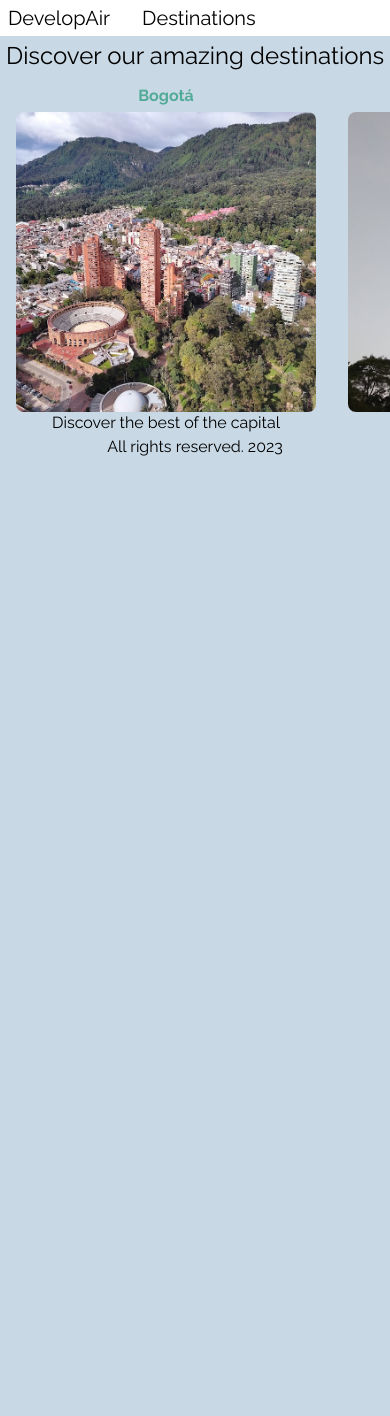
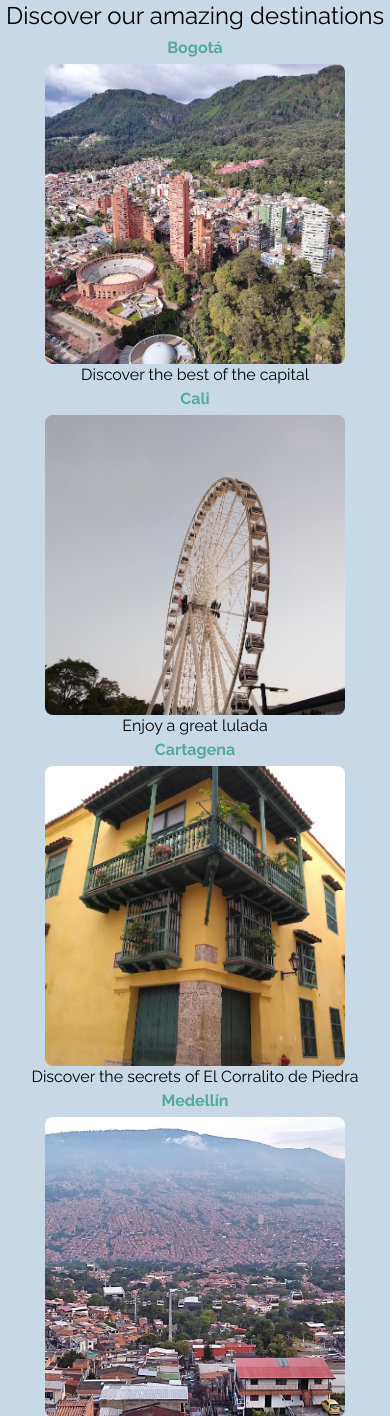
Before and after one commit to dhenao1991/developair, a web app: file destinations.html in a window 390 px wide; the page is wider, and only the part inside the window is pictured. Shown: the top 1416 px of that part. Before the commit the page ends 844 px from the top of that part, so only its background shows below. Run offline with its HTML, style and script files only (its server is not run), Linux system fonts and the light colour scheme.

Commit message:
MODIFIED styles and started adding media queries

```diff
--- a/styles/destinations.css
+++ b/styles/destinations.css
@@ -1,12 +1,15 @@
 #destinations {
-    display: flex;
-    flex-direction: row;
+    display: grid;
+    grid-template-columns: 50% 50%;
+    /*display: flex;
+    flex-direction: column;*/
     align-items: top;
     margin: 0 auto;
 }
 
 li {
     margin: auto 1rem;
+
 }
 
 img {
@@ -21,3 +24,12 @@ img {
     font-weight: bold;
     margin: 0.5rem auto;
 }
+
+/*Media queries here for responsive design*/
+
+@media(max-width: 768px){
+    #destinations {
+        display: flex;
+        flex-direction: column;
+    }
+}
--- a/styles/shared.css
+++ b/styles/shared.css
@@ -51,3 +51,15 @@ a:hover {
 ol,ul, li {
     list-style: none;
 }
+
+/*Media queries here for responsive design*/
+
+@media(max-width: 768px){
+    nav {
+        display: none;
+    }
+
+    header {
+        padding:0
+    }
+}
```
